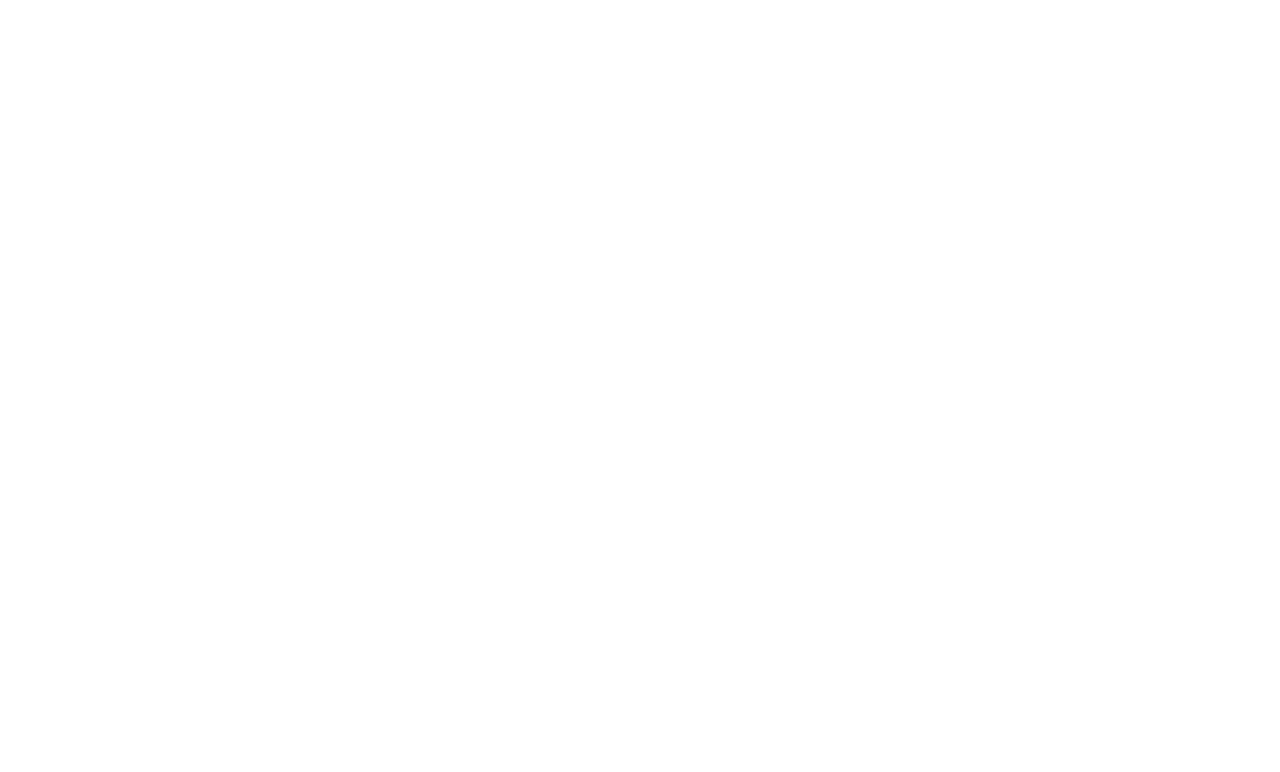
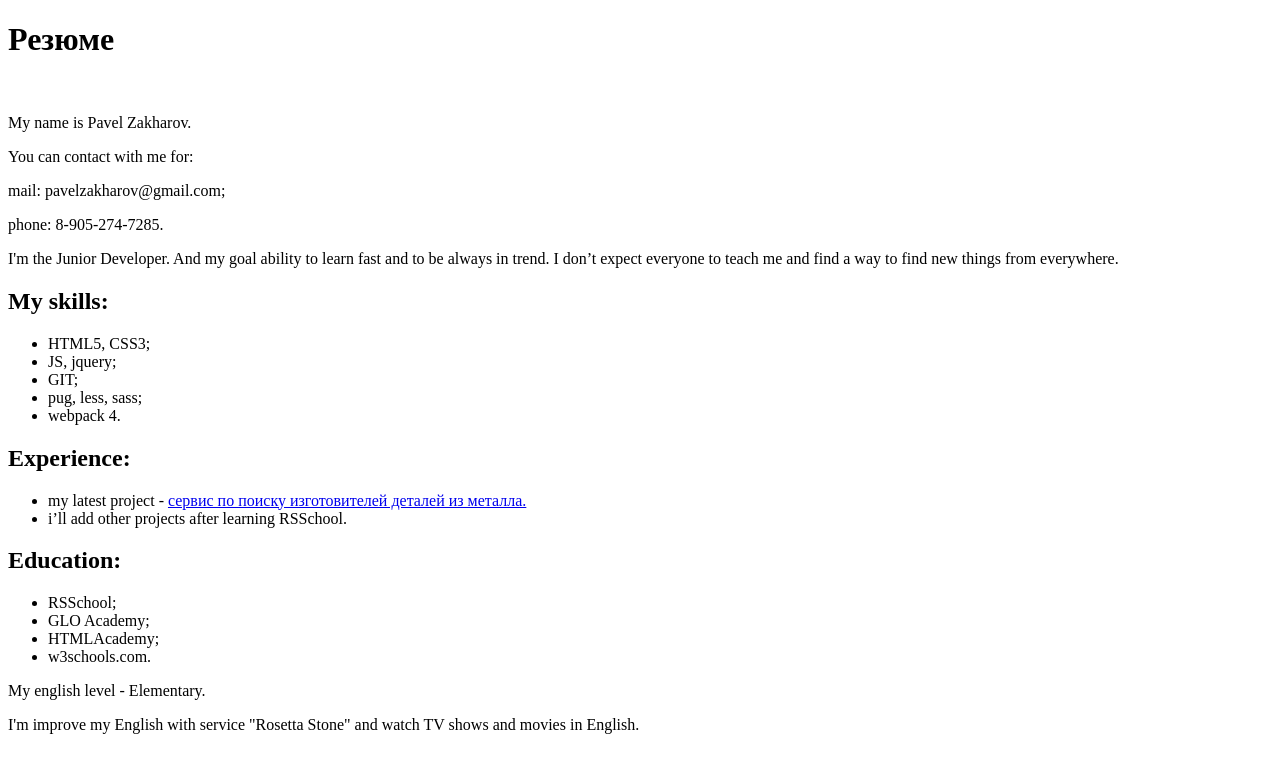
Before and after one commit to PavelZaharov1987/rsschool-cv, a plain HTML site: page index.html in a window 1280 px wide. Drawn offline with Linux system fonts and the light colour scheme.

Commit message:
feat: add main content from Markdown document

```diff
--- a/index.html
+++ b/index.html
@@ -7,6 +7,44 @@
     <title>rsschool-cv-html</title>
 </head>
 <body>
-
+    <div class="wrapper">
+        <header>
+            <h1>Резюме</h1>
+            <div class="header-photo">
+                <img src="" alt="">
+                <p>My name is Pavel Zakharov.</p>
+            </div>
+            <div class="header-contact">
+                <p>You can contact with me for:</p>
+                <p>mail: pavelzakharov@gmail.com;</p>
+                <p>phone: 8-905-274-7285.</p>
+            </div>
+        </header>
+        <main>
+            <p>I'm the Junior Developer. And my goal ability to learn fast and to be always in trend. I don’t expect everyone to teach me and find a way to find new things from everywhere.</p>
+            <h2>My skills:</h2>
+            <ul>
+                <li>HTML5, CSS3;</li>
+                <li>JS, jquery;</li>
+                <li>GIT;</li>
+                <li>pug, less, sass;</li>
+                <li>webpack 4.</li>
+            </ul>
+            <h2>Experience:</h2>
+            <ul>
+                <li>my latest project - <a href="https://customthings.ru">сервис по поиску изготовителей деталей из металла.</a></li>
+                <li>i’ll add other projects after learning RSSchool.</li>
+            </ul>
+            <h2>Education:</h2>
+            <ul>
+                <li>RSSchool;</li>
+                <li>GLO Academy;</li>
+                <li>HTMLAcademy;</li>
+                <li>w3schools.com.</li>
+            </ul>
+            <p>My english level - Elementary.</p>
+            <p>I'm improve my English with service "Rosetta Stone" and watch TV shows and movies in English.</p>
+        </main>
+    </div>
 </body>
 </html>
```
